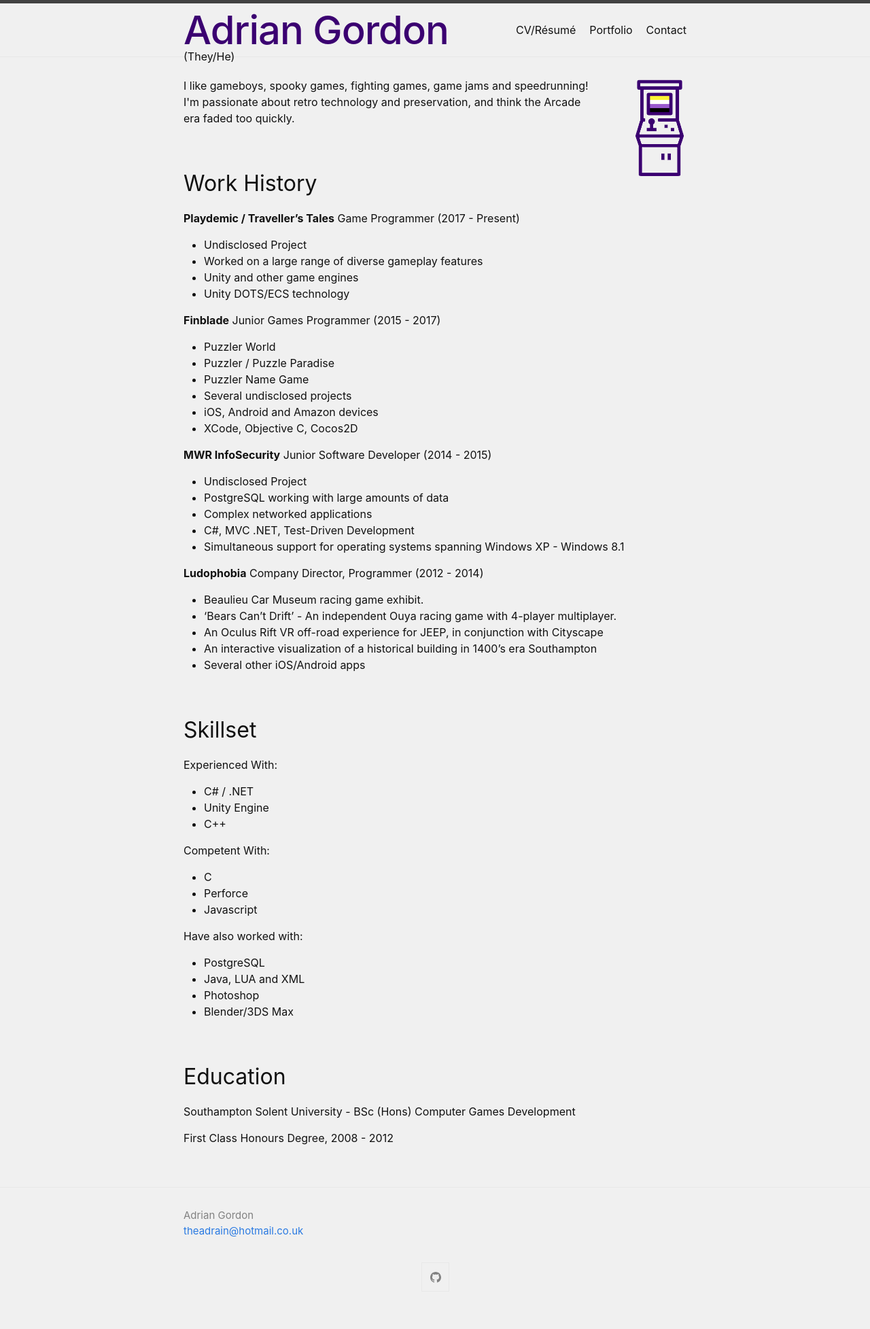
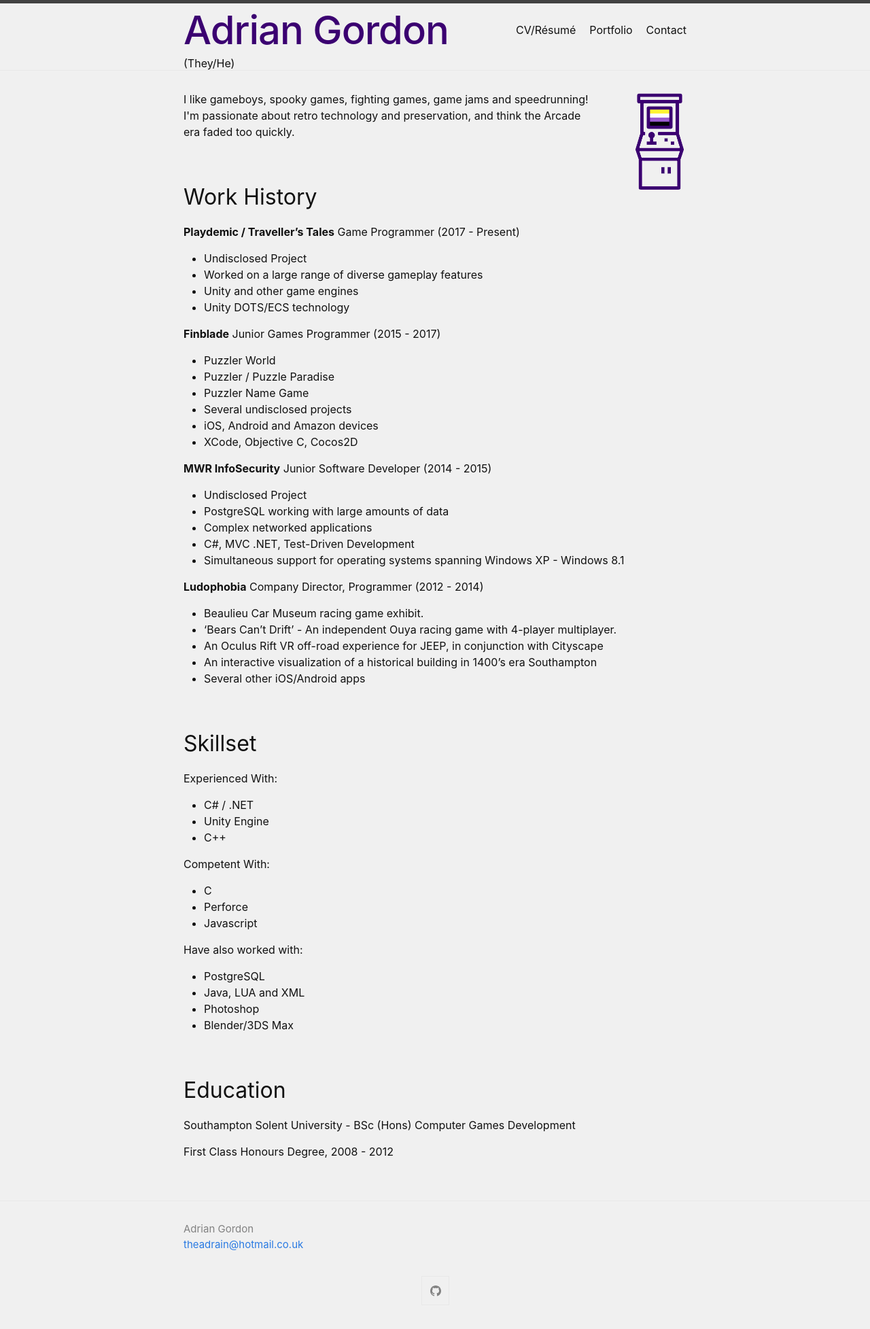
Before and after one commit to TheADrain/Portfolio, a Jekyll site: the page built from docs/index.markdown, in a window 1280 px wide. Shown: the whole page at 68% size. Built offline with Jekyll 4.4.1, drawn with Linux system fonts in a browser that asks for light colours.

Commit message:
Update header.html

```diff
--- a/docs/_includes/header.html
+++ b/docs/_includes/header.html
@@ -32,6 +32,6 @@
 
   </div>
   <div class="wrapper">
-    <p style="margin:0px;line-height:0px;">(They/He)</p>
+    <p style="margin:0px;line-height:20px;">(They/He)</p>
   </div>
 </header>
```
